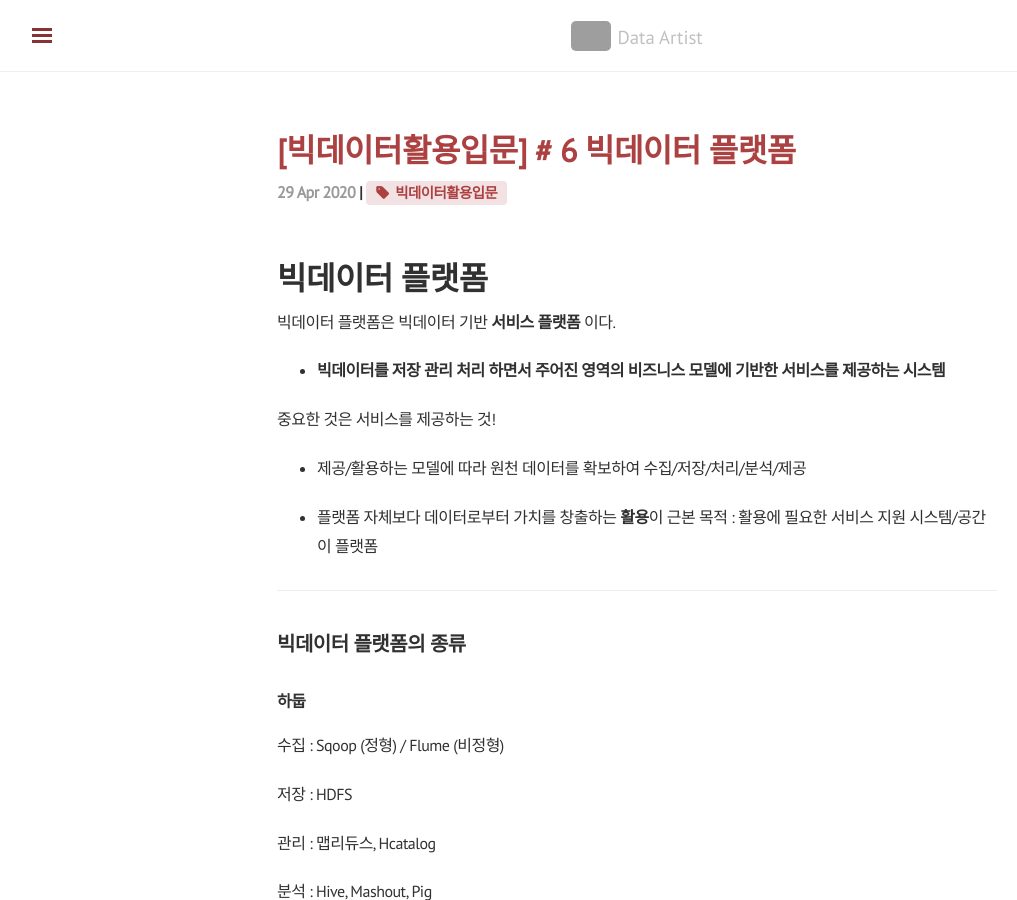
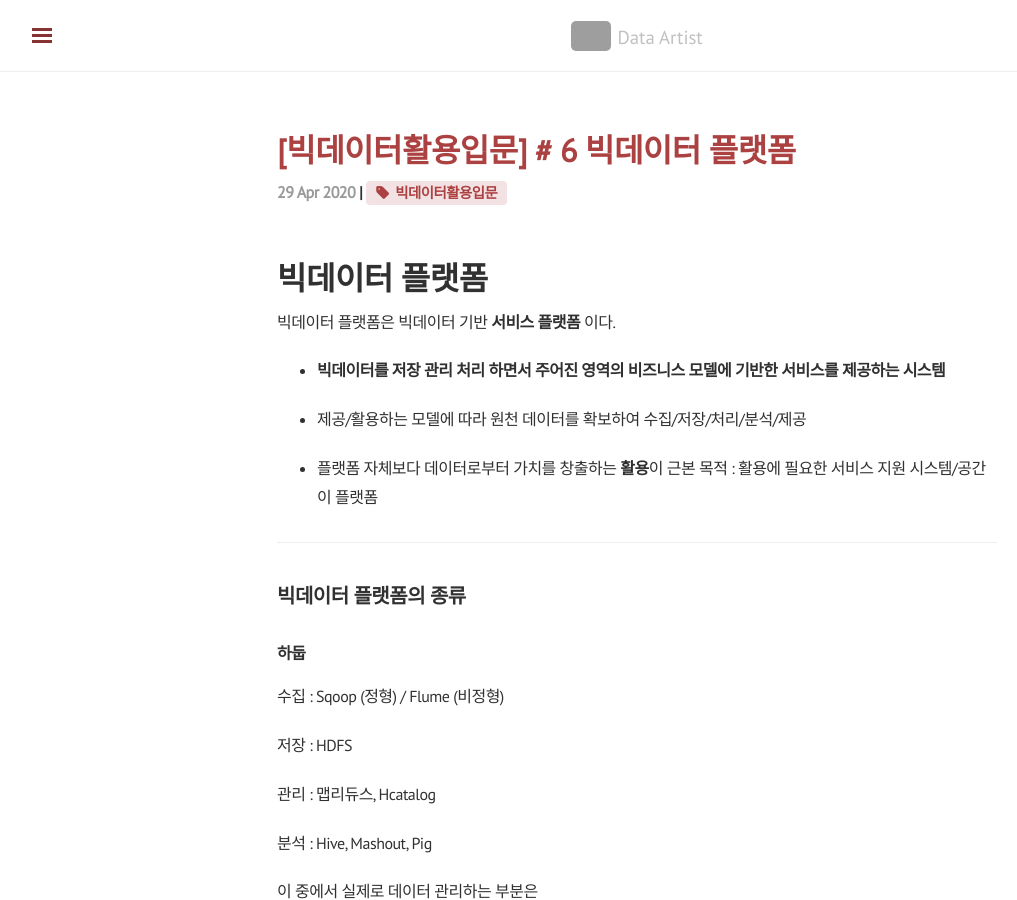
Before and after one commit to shanny924/shanny924.github.io, a Jekyll site: the page built from _posts/2020-04-29-Bintro6.md, in a window 1280 px wide and 900 px high. Shown: the whole window, without its empty margins (3-1020 px from the left). Built offline with Jekyll 4.4.1, drawn with Linux system fonts in a browser that asks for light colours; nearby versions of some CDN libraries; comment, search, counter and statistics services are not loaded; grey boxes are pictures that could not be loaded.

Commit message:
Update 2020-04-29-Bintro6.md

```diff
--- a/_posts/2020-04-29-Bintro6.md
+++ b/_posts/2020-04-29-Bintro6.md
@@ -11,8 +11,6 @@ tag: [빅데이터활용입문]
 
 
 * **빅데이터를 저장 관리 처리 하면서 주어진 영역의 비즈니스 모델에 기반한 서비스를 제공하는 시스템**
-
-중요한 것은 서비스를 제공하는 것!
 
 * 제공/활용하는 모델에 따라 원천 데이터를 확보하여 수집/저장/처리/분석/제공
 
```
